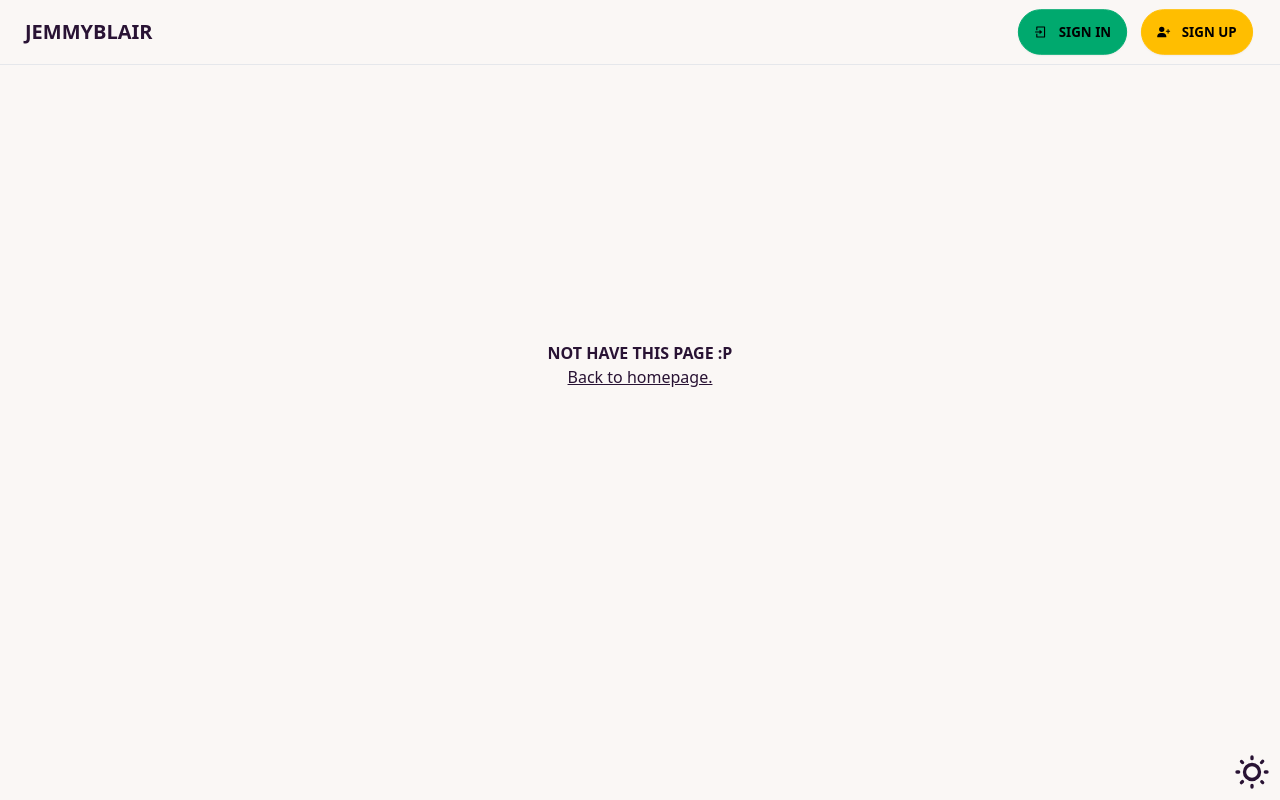
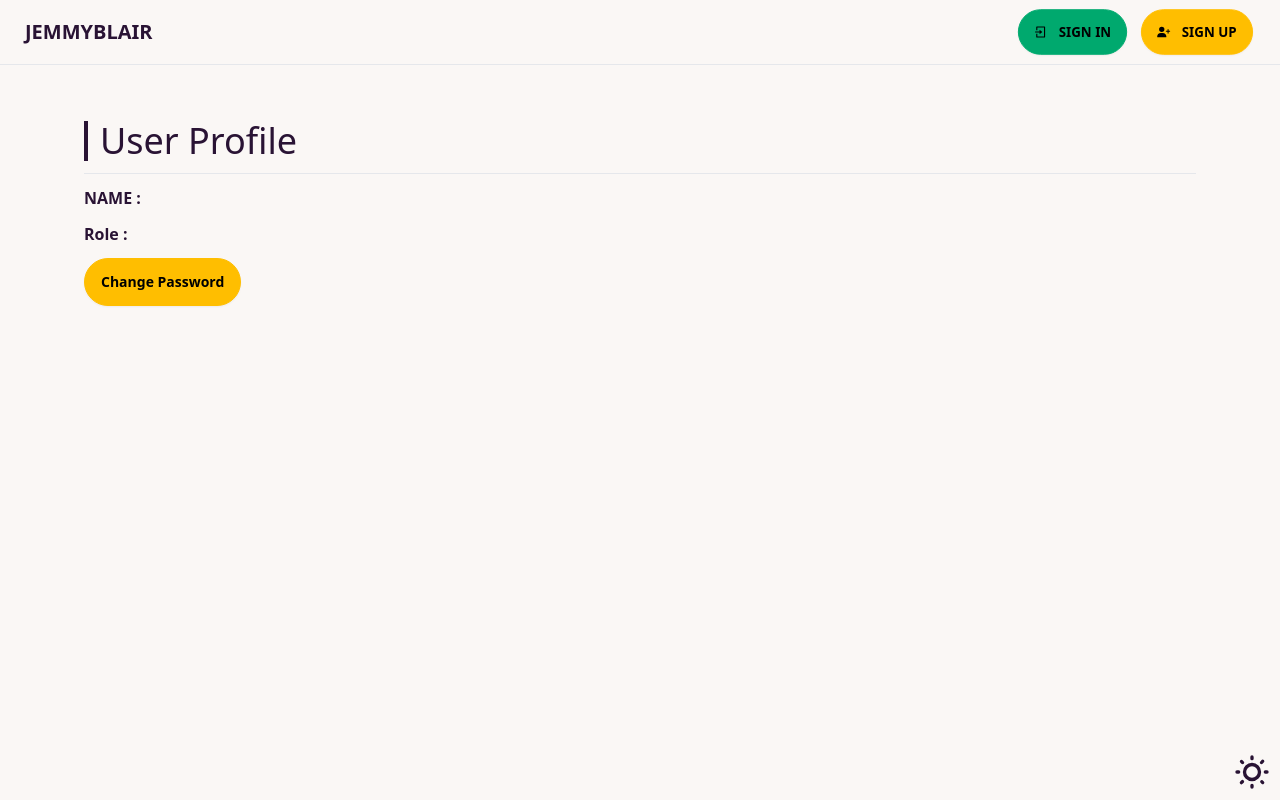
Before and after one commit to jamesmhee/jemmyblair-blog, a React (Vite) app: page /user in a window 1280 px wide. Built offline with nearby package versions, Linux system fonts and the light colour scheme; no server answers.

Commit message:
user page

```diff
--- a/src/App.tsx
+++ b/src/App.tsx
@@ -6,6 +6,7 @@ import Navbar from './components/Navbar';
 import Notfound from './pages/Notfound';
 import Signin from './pages/Signin';
 import Signup from './pages/Signup';
+import User from './pages/User';
 import './index.css';
 
 function App() {
@@ -19,6 +20,7 @@ function App() {
             <Route path="*" element={<Notfound />} />
             <Route path="signin" element={<Signin />} />
             <Route path="signup" element={<Signup />} />
+            <Route path="user" element={<User />} />
           </Routes>
         </div>
       </Layout>
--- a/src/components/Button.tsx
+++ b/src/components/Button.tsx
@@ -22,6 +22,8 @@ const Button = ({text, style, type, onClick}: Props) => {
             return 'btn-accent'
         }else if(style === 'signout'){
             return 'btn-error'
+        }else{
+            return `btn-`+style
         }
     }
 
--- a/src/components/Navbar.tsx
+++ b/src/components/Navbar.tsx
@@ -5,6 +5,8 @@ import Button from './Button'
 import { UserContext } from '../utils/store/UserStore'
 import Cookies from 'js-cookie'
 import ModalResponsive from './ModalResponsive'
+import { FaRegHandSpock } from "react-icons/fa";
+
 
 const Navbar = () => {
     const { userDetails, setUserDetails } = useContext(UserContext)
@@ -58,9 +60,12 @@ const Navbar = () => {
                     :
                     (
                         <>
-                            <li>
-                                <span>Hello, {userDetails.username}</span>
-                            </li>
+                            <Link to="user">
+                                <li className='hover:text-rose-500 flex gap-3 items-center'>
+                                    <FaRegHandSpock/>
+                                    <span>HELLO, {userDetails.username}</span>
+                                </li>
+                            </Link>
                             <li>
                                 <Button type={'button'} text={'SIGN OUT'} style={'signout'} onClick={handleSignOut}/>
                             </li>
@@ -85,9 +90,12 @@ const Navbar = () => {
                             ) :
                             (
                                 <>
-                                    <li>
-                                        <span>Hello, {userDetails.username}</span>
-                                    </li>
+                                    <Link to="user">
+                                        <li className='hover:text-rose-500 flex gap-3 items-center'>
+                                            <FaRegHandSpock/>
+                                            <span>HELLO, {userDetails.username}</span>
+                                        </li>
+                                    </Link>
                                     <li>
                                         <Button type={'button'} text={'SIGN OUT'} style={'signout'} onClick={handleSignOut}/>
                                     </li>
--- /dev/null
+++ b/src/pages/User.tsx
@@ -0,0 +1,41 @@
+import React, { useContext, useEffect, useMemo } from 'react'
+import { UserContext } from '../utils/store/UserStore'
+import { useNavigate } from 'react-router-dom'
+import Button from '../components/Button'
+
+type Props = {}
+
+const User = (props: Props) => {
+    const navigate = useNavigate()
+    const {userDetails, setUserDetails} = useContext(UserContext)
+
+
+    useEffect(() => {
+        console.log(userDetails);
+        if (userDetails.username === '' && userDetails.role === '') {
+            // navigate('/signin');
+        }
+    }, [userDetails, navigate]);
+
+  return (
+    <div className='flex items-center justify-center h-full w-full'>
+        <div className='p-5 rounded-md dark:bg-zinc-900 dark:text-white w-[90%] h-[90%] text-current flex flex-col gap-3'>
+            <h1 className='text-3xl sm:text-4xl border-s-4 border-current pl-3 font-medium'>User Profile</h1>
+            <hr></hr>
+            <div className='flex gap-2'>
+                <b>NAME :</b>
+                <span>{userDetails.username}</span>
+            </div>
+            <div className='flex gap-2'>
+                <b>Role :</b>
+                <span>{userDetails.role}</span>
+            </div>
+            <div className='w-72'>
+                <Button text={'Change Password'} type={'button'} style={'warning'}/>
+            </div>
+        </div>
+    </div>
+  )
+}
+
+export default User
--- a/src/utils/store/UserStore.tsx
+++ b/src/utils/store/UserStore.tsx
@@ -37,7 +37,6 @@ export const UserStore = ({children}:IChildrenProps) => {
         const url:string = window.location.pathname
         if(userDetails.username && userDetails.role && url.indexOf('signin') < 0){
             Cookies.set("userDetails", JSON.stringify(userDetails), { secure: true, sameSite: 'Strict' })
-            setIsLogin(true)
         }
 
     }, [userDetails])
```
